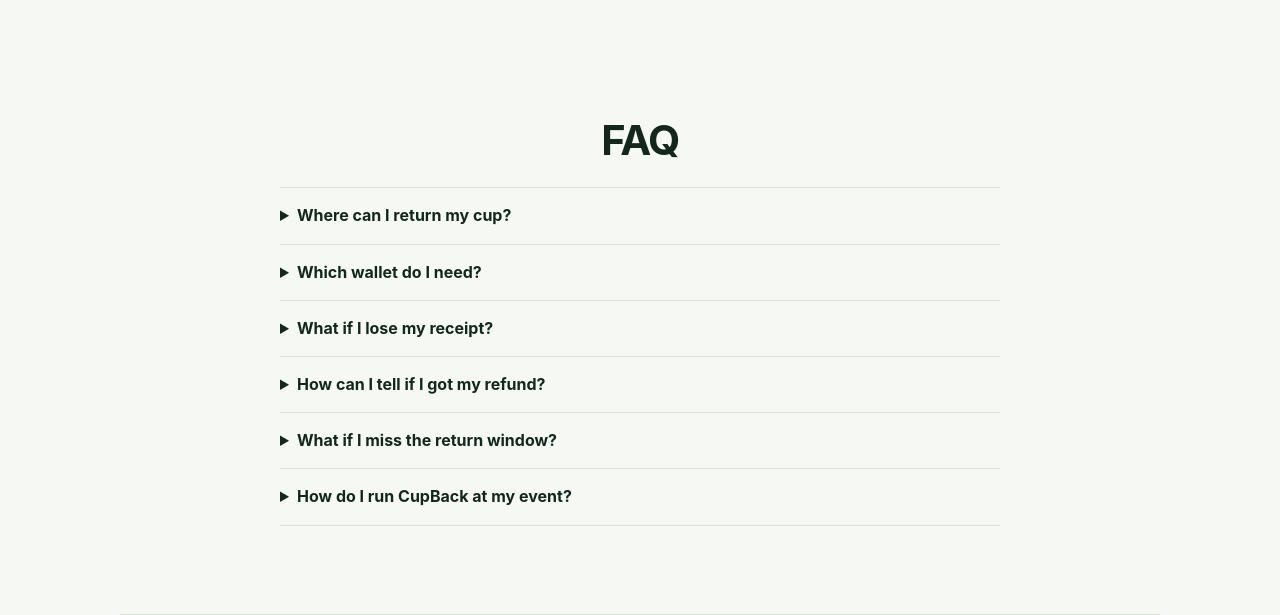
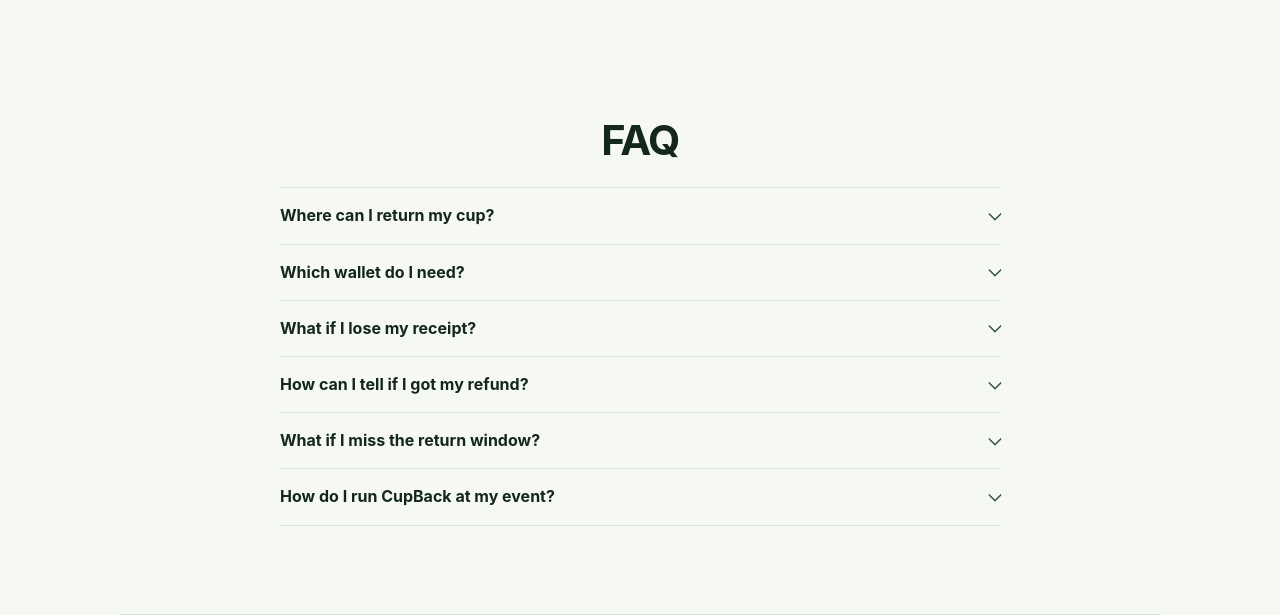
Before and after one commit to thesithunyein/cupback, a website built with Vite: page index.html in a window 1280 px wide. Shown: the part 1777-2392 px from the top of the page. Built offline with nearby package versions, Linux system fonts and the light colour scheme; files whose address does not match are found by name.

Commit message:
Use consistent disclosure chevrons

```diff
--- a/style.css
+++ b/style.css
@@ -132,6 +132,10 @@
 .wallet-choice:hover{background:#dcebd4}
 .wallet-choice small{display:block;margin-top:.1rem;font-weight:500;color:var(--muted)}
 .wallet-picker>.secondary{margin-top:.45rem}
+details > summary{display:flex;align-items:center;justify-content:space-between;gap:1rem;list-style:none}
+details > summary::-webkit-details-marker{display:none}
+details > summary::after{content:"";flex:none;width:.5rem;height:.5rem;border-right:2px solid var(--muted);border-bottom:2px solid var(--muted);border-radius:1px;transform:translateY(-.12rem) rotate(45deg)}
+details[open] > summary::after{transform:translateY(.12rem) rotate(225deg)}
 .setup-optional summary,.event-preview summary{cursor:pointer;color:var(--green);font-weight:650;padding:.6rem 0;min-height:44px}
 .setup-optional[open] summary,.event-preview[open] summary{margin-bottom:.55rem}
 .setup-submit{width:100%}
```
